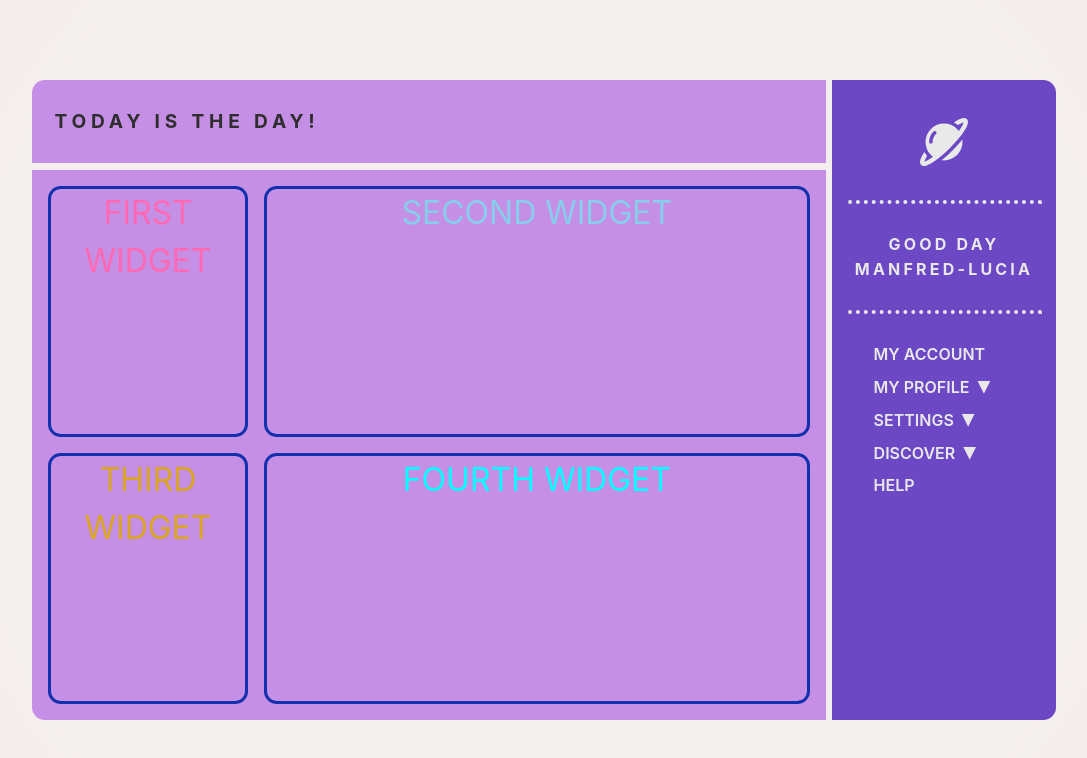
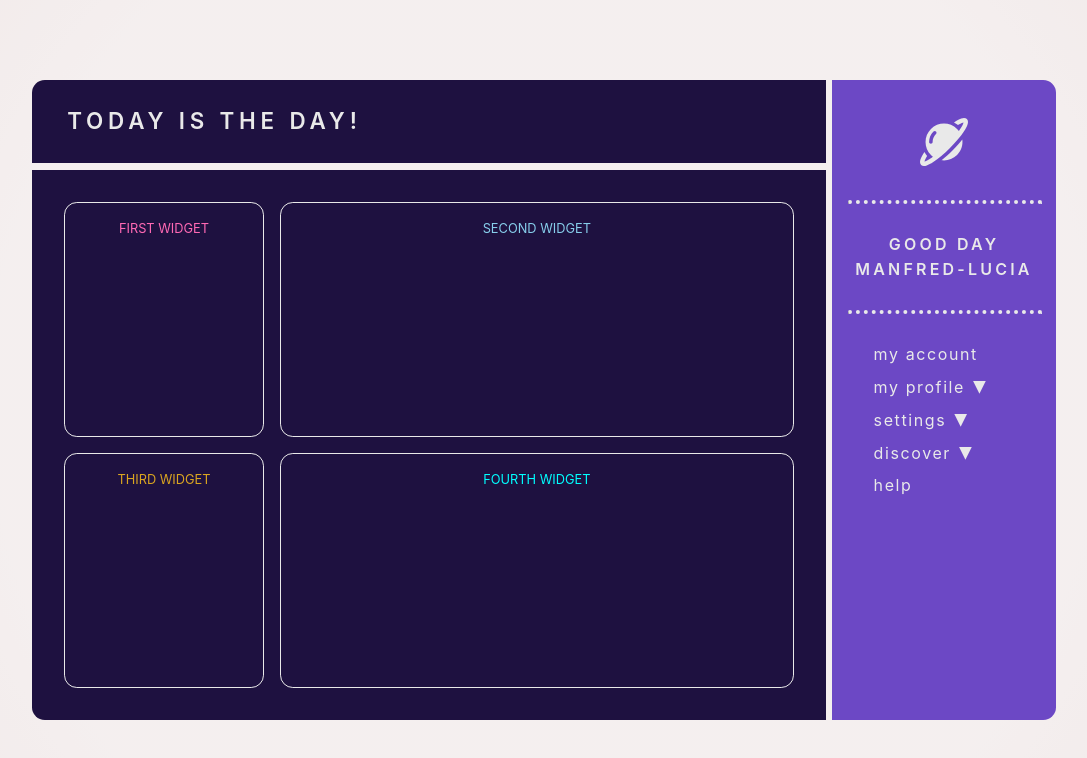
Before and after one commit to lisa-von-mond/space-dashboard, a Vue app: page / in a window 1280 px wide. Shown: the top 758 px of the page, without its empty margins (96-1183 px from the left). Built offline with nearby package versions, Linux system fonts and the light colour scheme.

Commit message:
correct miscellaneous styles

```diff
--- a/src/components/Dashboard.vue
+++ b/src/components/Dashboard.vue
@@ -111,14 +111,20 @@ const state = reactive({
   &__header {
     @include flex(row, flex-start, center, 1.3rem);
     height: 4rem;
-    padding: 0.6rem 1.4rem;
-    background: $color-secondary;
+    padding: 0.6rem 1rem;
+    background: $color-secondary--dark;
+    @media (min-width: $screen-xsmall) {
+      padding: 0.6rem 1.6rem;
+    }
+    @media (min-width: $screen-small) {
+      padding: 0.6rem 2.2rem;
+    }
   }
 
   /* widget-area */
 
   &__widget-area {
-    background: $color-secondary;
+    background: $color-secondary--dark;
     padding: $standard-gap;;
     flex-grow: 1;
 
@@ -135,10 +141,14 @@ const state = reactive({
     column-gap: $standard-gap;
     row-gap: $standard-gap;
 
-    @media (min-width: $screen-small) {
+    @media (min-width: $screen-xsmall) {
       column-gap: 1rem;
       row-gap: 1rem;
       padding: 1rem;
+    }
+
+    @media (min-width: $screen-small) {
+      padding: 2rem;
     }
 
     @media (min-width: $screen-xsmall) and (max-width: $screen-small-max), (min-width: $screen-medium) {
@@ -151,9 +161,10 @@ const state = reactive({
   }
 
   &__widget {
-    border: 0.2rem solid $color-primary;
+    border: 0.1rem solid $color-light;
     border-radius: 0.8rem;
-    font-size: 2rem;
+    font-size: 0.8rem;
+    padding: 1rem;
     text-transform: uppercase;
 
     &-first {
@@ -187,11 +198,16 @@ const state = reactive({
       position: fixed;
       height: 3.2rem;
       width: 3.2rem;
-      right: 1.4rem;
-      top: 1.4rem;
-      @include standard-shadow(0.3rem, 0.3rem, 4rem);
+      right: 0.8rem;
+      top: 1rem;
+      //@include standard-shadow(0.3rem, 0.3rem, 4rem);
       background: $color-secondary--dark;
       z-index: 200;
+
+      @media (min-width: $screen-xsmall) {
+        top: 1.4rem;
+        right: 1.6rem;
+      }
 
       span {
         position: absolute;
--- a/src/components/SideBar.vue
+++ b/src/components/SideBar.vue
@@ -89,7 +89,7 @@ const hello = computed(() => {
   right: 0;
   bottom: 0;
   @include flex(column, center, center, 1rem);
-  background: $color-secondary--dark;
+  background: $color-secondary;
   color: $color-light;
   z-index: 100;
 
@@ -152,21 +152,22 @@ const hello = computed(() => {
     min-height: 2rem;
     margin: 0;
     color: $color-light;
-    font-weight: 600;
-    text-transform: uppercase;
+    font-weight: 400;
+    text-transform: lowercase;
+    letter-spacing: 0.1rem;
     cursor: pointer;
 
   /* hover effects: */
 
     transition: all 0.3s;
     &:hover {
-      font-weight: 800;
+      font-weight: 600;
     }
   }
 
   a:hover {
     transform: translateX(0.2rem);
-    font-weight: 800;
+    font-weight: 600;
   }
 
   /* */
--- a/src/mixins.scss
+++ b/src/mixins.scss
@@ -11,3 +11,13 @@
     align-items: $align;
     gap: $gap;
 }
+
+@mixin gradient-light() {
+    background-image: radial-gradient(73% 147%, #EADFDF 59%, #ECE2DF 100%), radial-gradient(91% 146%, rgba(255,255,255,0.50) 47%, rgba(0,0,0,0.50) 100%);
+    background-blend-mode: screen;
+}
+
+@mixin gradient-nice($color-light, $color-dark) {
+    background-image: radial-gradient(73% 147%, $color-light 59%, $color-dark 100%), radial-gradient(91% 146%, rgba(255,255,255,0.50) 47%, rgba(0,0,0,0.50) 100%);
+    background-blend-mode: screen;
+}
--- a/src/style.scss
+++ b/src/style.scss
@@ -16,9 +16,8 @@
 }
 
 body {
-  background-image: radial-gradient(73% 147%, #EADFDF 59%, #ECE2DF 100%), radial-gradient(91% 146%, rgba(255,255,255,0.50) 47%, rgba(0,0,0,0.50) 100%);
-  background-blend-mode: screen;
-  color: $text-color;
+  @include gradient-light;
+  color: $color-light;
   margin: 0;
   display: flex;
   place-items: center;
@@ -52,14 +51,23 @@ a:hover {
 /* headlines */
 
 h1 {
-  font-size: 1.2rem;
+  font-size: 1rem;
   line-height: 1.1;
   text-transform: uppercase;
-  letter-spacing: 0.3rem;
+  letter-spacing: 0.2rem;
+  font-weight: 600;
+  @media (min-width: $screen-xsmall) {
+    font-size: 1.2rem;
+    letter-spacing: 0.3rem;
+  }
+   @media (min-width: $screen-small) {
+    font-size: 1.4rem;
+  }
 }
 
 h2 {
   font-size: 1rem;
+  font-weight: 600;
   line-height: 1.6;
   text-transform: uppercase;
   letter-spacing: 0.2rem;
--- a/src/vars.scss
+++ b/src/vars.scss
@@ -4,8 +4,9 @@ $text-color: #2e2e2e;
 $text-color--light: #888;
 $color-primary: #1230AE;
 $color-primary--dark: #061242;
-$color-secondary: #C68FE6;
-$color-secondary--dark: #6C48C5;
+$color-secondary--light: #C68FE6;
+$color-secondary: #6C48C5;
+$color-secondary--dark: #1e1140;
 $color-accent: #b7ff00;
 $color-light: #e9e9e9;
 
```
